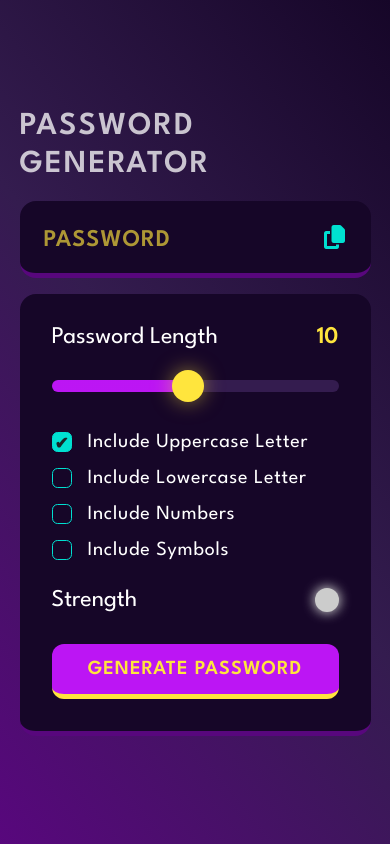
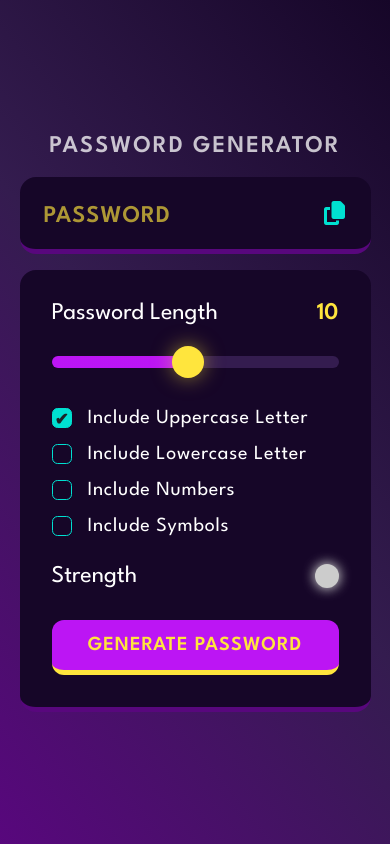
Before and after one commit to aditya-jain-dev/password-generator, a plain HTML site: page index.html in a window 390 px wide. Drawn offline with Linux system fonts and the light colour scheme.

Commit message:
h1 responsive

```diff
--- a/style.css
+++ b/style.css
@@ -278,3 +278,9 @@ h1{
     font-size: 1.25rem;
     cursor: pointer;
 }
+
+@media screen and (max-width: 468px) {
+    h1{
+        font-size: 1.5rem;
+    }
+}
```
